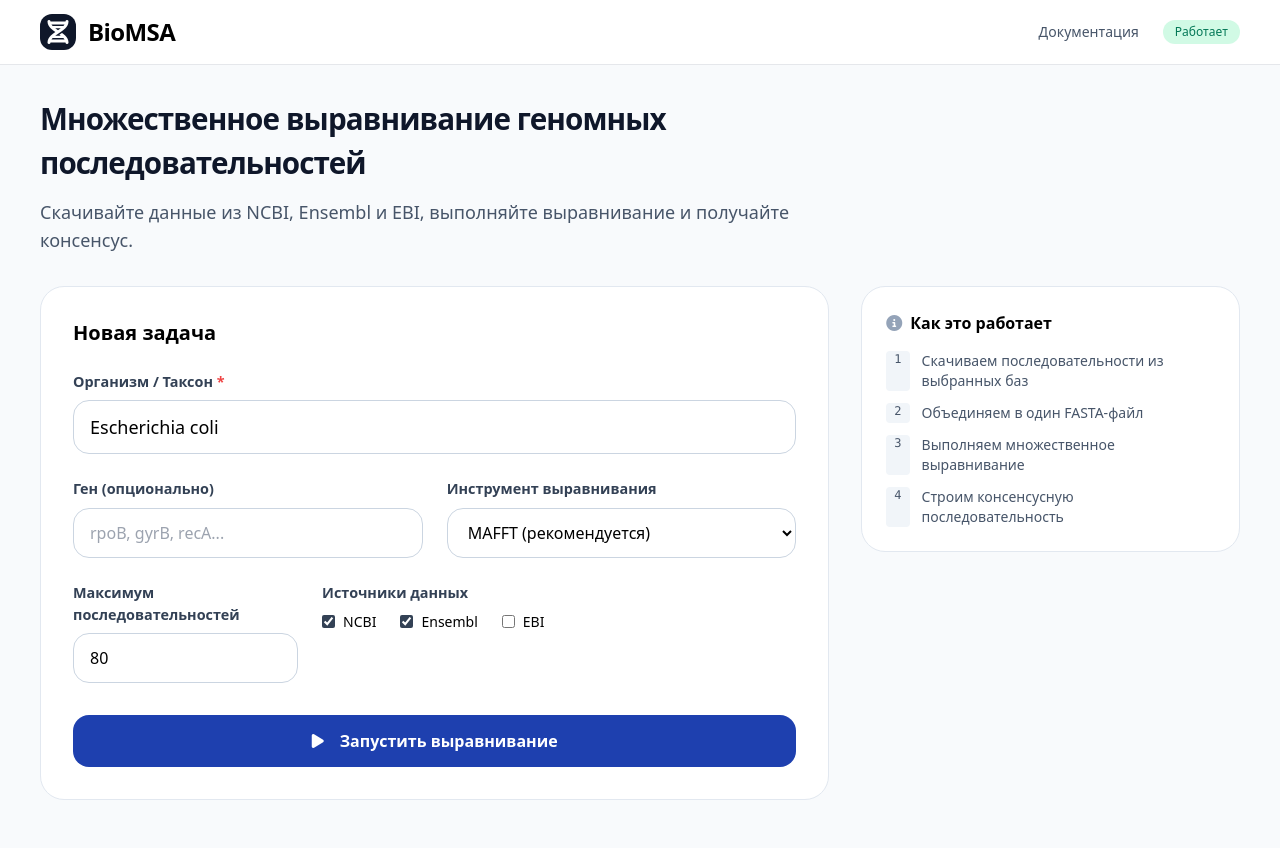
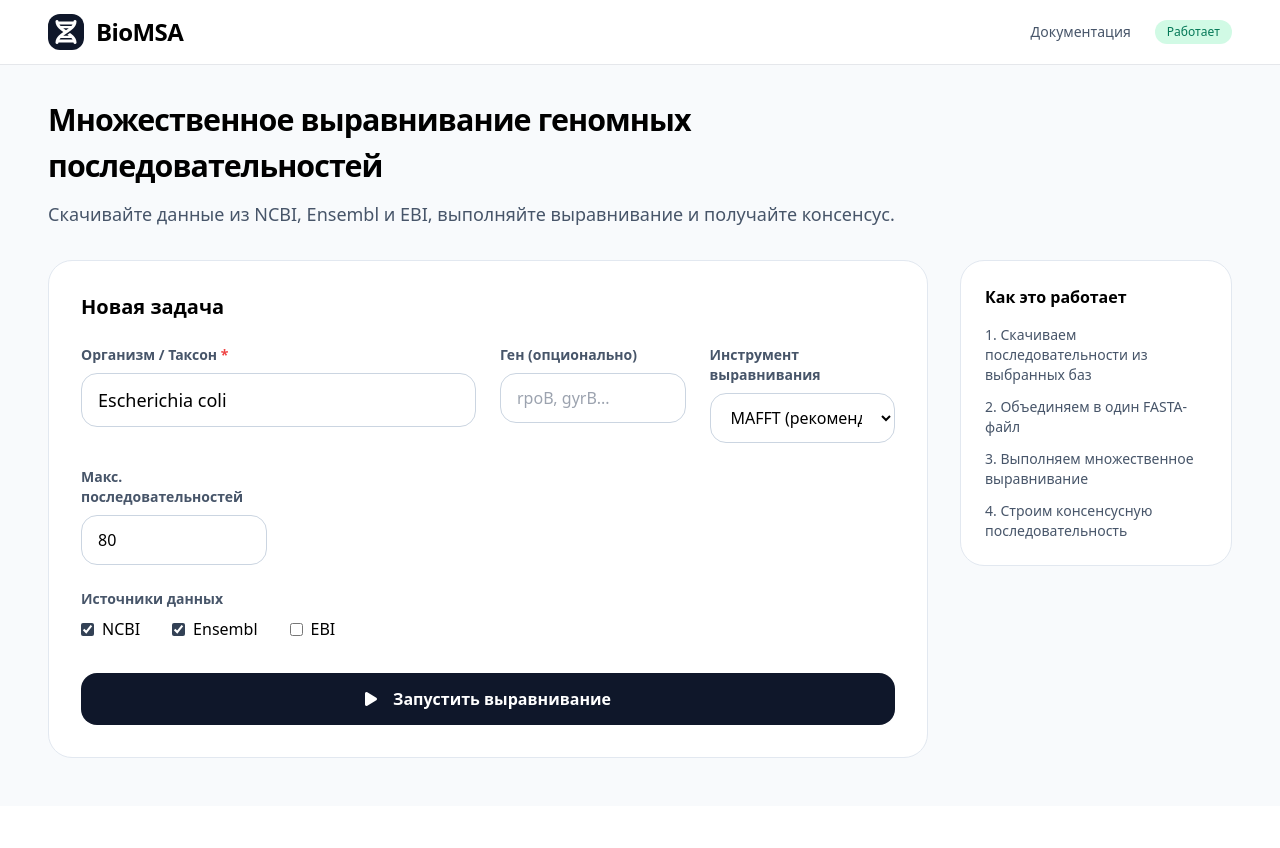
Before and after one commit to ivanklimovich19/bio-msa-service, a FastAPI app: page / in a window 1280 px wide. After the commit the page ends 758 px from the top, so only its background shows below. Run offline with FastAPI, Linux system fonts and the light colour scheme; parts of the project's set-up code (start-up, migrations or seed data) failed here and were passed over; some libraries are stand-ins or nearby versions.

Commit message:
index.html

```diff
--- a/app/templates/index.html
+++ b/app/templates/index.html
@@ -8,17 +8,12 @@
     <link rel="stylesheet" href="https://cdnjs.cloudflare.com/ajax/libs/font-awesome/6.5.1/css/all.min.css">
     <style>
         body { font-family: system-ui, -apple-system, BlinkMacSystemFont, "Segoe UI", Roboto, sans-serif; }
-        .section-title { font-size: 1.85rem; font-weight: 700; letter-spacing: -0.03em; color: #0f172a; }
-        .card { border: 1px solid #e2e8f0; }
-        .form-label { font-weight: 600; color: #334155; font-size: 0.9rem; }
-        .btn-primary { background-color: #1e40af; color: white; font-weight: 600; }
-        .btn-primary:hover { background-color: #1e3a8a; }
+        .section-title { font-size: 1.9rem; font-weight: 700; letter-spacing: -0.03em; }
     </style>
 </head>
 <body class="bg-slate-50">
-    <!-- Navbar -->
     <nav class="bg-white border-b">
-        <div class="max-w-[1400px] mx-auto px-10 h-16 flex items-center justify-between">
+        <div class="max-w-screen-2xl mx-auto px-12 h-16 flex items-center justify-between">
             <div class="flex items-center gap-x-3">
                 <div class="w-9 h-9 bg-slate-900 rounded-xl flex items-center justify-center">
                     <i class="fa-solid fa-dna text-white text-2xl"></i>
@@ -32,67 +27,63 @@
         </div>
     </nav>
 
-    <div class="max-w-[1400px] mx-auto px-10 pt-8 pb-12">
-        <div class="max-w-3xl mb-8">
+    <div class="max-w-screen-2xl mx-auto px-12 pt-8 pb-12">
+
+        <!-- Заголовок -->
+        <div class="max-w-4xl mb-8">
             <h1 class="section-title mb-3">Множественное выравнивание геномных последовательностей</h1>
             <p class="text-slate-600 text-lg">Скачивайте данные из NCBI, Ensembl и EBI, выполняйте выравнивание и получайте консенсус.</p>
         </div>
 
-        <div class="grid grid-cols-1 lg:grid-cols-12 gap-8">
+        <div class="grid grid-cols-1 xl:grid-cols-12 gap-8">
 
-            <!-- Форма (теперь шире) -->
-            <div class="lg:col-span-8">
-                <div class="card bg-white rounded-3xl p-8">
+            <!-- Форма (очень широкая) -->
+            <div class="xl:col-span-9">
+                <div class="bg-white border border-slate-200 rounded-3xl p-8">
                     <h2 class="text-xl font-semibold mb-6">Новая задача</h2>
 
                     <form id="msa-form" onsubmit="submitTask(event)">
-                        <div class="grid grid-cols-1 md:grid-cols-2 gap-6">
-                            <!-- Организм -->
-                            <div class="md:col-span-2">
-                                <label class="form-label block mb-2">Организм / Таксон <span class="text-red-500">*</span></label>
+                        <div class="grid grid-cols-1 md:grid-cols-2 xl:grid-cols-4 gap-6">
+
+                            <div class="xl:col-span-2">
+                                <label class="block text-sm font-semibold text-slate-600 mb-2">Организм / Таксон <span class="text-red-500">*</span></label>
                                 <input type="text" id="organism" required value="Escherichia coli"
                                        class="w-full px-4 py-3 border border-slate-300 rounded-2xl text-lg">
                             </div>
 
-                            <!-- Ген -->
                             <div>
-                                <label class="form-label block mb-2">Ген (опционально)</label>
-                                <input type="text" id="gene" placeholder="rpoB, gyrB, recA..."
+                                <label class="block text-sm font-semibold text-slate-600 mb-2">Ген (опционально)</label>
+                                <input type="text" id="gene" placeholder="rpoB, gyrB..."
                                        class="w-full px-4 py-3 border border-slate-300 rounded-2xl">
                             </div>
 
-                            <!-- Инструмент -->
                             <div>
-                                <label class="form-label block mb-2">Инструмент выравнивания</label>
+                                <label class="block text-sm font-semibold text-slate-600 mb-2">Инструмент выравнивания</label>
                                 <select id="alignment_tool" class="w-full px-4 py-3 border border-slate-300 rounded-2xl bg-white">
                                     <option value="mafft">MAFFT (рекомендуется)</option>
                                     <option value="clustalo">Clustal Omega</option>
                                     <option value="muscle">MUSCLE</option>
                                 </select>
                             </div>
-                        </div>
 
-                        <div class="mt-6 grid grid-cols-1 md:grid-cols-3 gap-6">
-                            <!-- Max sequences -->
                             <div>
-                                <label class="form-label block mb-2">Максимум последовательностей</label>
+                                <label class="block text-sm font-semibold text-slate-600 mb-2">Макс. последовательностей</label>
                                 <input type="number" id="max_sequences" value="80" min="10" max="300"
                                        class="w-full px-4 py-3 border border-slate-300 rounded-2xl">
                             </div>
+                        </div>
 
-                            <!-- Источники -->
-                            <div class="md:col-span-2">
-                                <label class="form-label block mb-2">Источники данных</label>
-                                <div class="flex flex-wrap gap-x-6 gap-y-2">
-                                    <label class="flex items-center gap-x-2 text-sm"><input type="checkbox" id="source_ncbi" checked class="accent-slate-700"> NCBI</label>
-                                    <label class="flex items-center gap-x-2 text-sm"><input type="checkbox" id="source_ensembl" checked class="accent-slate-700"> Ensembl</label>
-                                    <label class="flex items-center gap-x-2 text-sm"><input type="checkbox" id="source_ebi" class="accent-slate-700"> EBI</label>
-                                </div>
+                        <div class="mt-6">
+                            <label class="block text-sm font-semibold text-slate-600 mb-2">Источники данных</label>
+                            <div class="flex flex-wrap gap-x-8 gap-y-2">
+                                <label class="flex items-center gap-x-2"><input type="checkbox" id="source_ncbi" checked class="accent-slate-700"> NCBI</label>
+                                <label class="flex items-center gap-x-2"><input type="checkbox" id="source_ensembl" checked class="accent-slate-700"> Ensembl</label>
+                                <label class="flex items-center gap-x-2"><input type="checkbox" id="source_ebi" class="accent-slate-700"> EBI</label>
                             </div>
                         </div>
 
                         <button type="submit" id="submit-btn"
-                                class="mt-8 w-full py-3.5 btn-primary rounded-2xl flex items-center justify-center gap-x-2 text-base">
+                                class="mt-8 w-full py-3.5 bg-slate-900 hover:bg-black transition text-white rounded-2xl flex items-center justify-center gap-x-2 text-base font-semibold">
                             <i class="fa-solid fa-play mr-2"></i>
                             <span>Запустить выравнивание</span>
                         </button>
@@ -101,31 +92,28 @@
             </div>
 
             <!-- Правая колонка -->
-            <div class="lg:col-span-4">
-                <div class="card bg-white rounded-3xl p-6 h-fit">
-                    <h3 class="font-semibold mb-4 flex items-center gap-x-2">
-                        <i class="fa-solid fa-info-circle text-slate-400"></i>
-                        <span>Как это работает</span>
-                    </h3>
+            <div class="xl:col-span-3">
+                <div class="bg-white border border-slate-200 rounded-3xl p-6">
+                    <h3 class="font-semibold mb-4">Как это работает</h3>
                     <div class="space-y-3 text-sm text-slate-600">
-                        <div class="flex gap-3"><span class="font-mono text-xs bg-slate-100 px-2 rounded">1</span> Скачиваем последовательности из выбранных баз</div>
-                        <div class="flex gap-3"><span class="font-mono text-xs bg-slate-100 px-2 rounded">2</span> Объединяем в один FASTA-файл</div>
-                        <div class="flex gap-3"><span class="font-mono text-xs bg-slate-100 px-2 rounded">3</span> Выполняем множественное выравнивание</div>
-                        <div class="flex gap-3"><span class="font-mono text-xs bg-slate-100 px-2 rounded">4</span> Строим консенсусную последовательность</div>
+                        <div>1. Скачиваем последовательности из выбранных баз</div>
+                        <div>2. Объединяем в один FASTA-файл</div>
+                        <div>3. Выполняем множественное выравнивание</div>
+                        <div>4. Строим консенсусную последовательность</div>
                     </div>
                 </div>
             </div>
         </div>
 
         <!-- Блок текущей задачи -->
-        <div id="current-task-panel" class="hidden mt-8 max-w-[900px]">
-            <div class="card bg-white rounded-3xl p-8">
-                <div class="flex justify-between items-start mb-5">
+        <div id="current-task-panel" class="hidden mt-8">
+            <div class="bg-white border border-slate-200 rounded-3xl p-8 max-w-[1100px]">
+                <div class="flex justify-between mb-5">
                     <div>
                         <div class="font-semibold text-lg">Текущая задача</div>
-                        <div id="current-task-id" class="font-mono text-xs text-slate-500 mt-0.5"></div>
+                        <div id="current-task-id" class="font-mono text-xs text-slate-500"></div>
                     </div>
-                    <button onclick="hideCurrentTask()" class="text-3xl leading-none text-slate-300 hover:text-slate-500">×</button>
+                    <button onclick="hideCurrentTask()" class="text-3xl text-slate-300 hover:text-slate-500">×</button>
                 </div>
 
                 <div id="task-progress">
@@ -133,25 +121,14 @@
                         <div id="current-step" class="font-medium"></div>
                         <div id="progress-percent" class="font-mono text-slate-500"></div>
                     </div>
-                    <div class="h-2.5 bg-slate-100 rounded-full overflow-hidden">
-                        <div id="progress-bar" class="h-2.5 bg-slate-700 transition-all rounded-full" style="width:0%"></div>
-                    </div>
+                    <div class="h-2.5 bg-slate-100 rounded-full"><div id="progress-bar" class="h-2.5 bg-slate-700 rounded-full transition-all" style="width:0%"></div></div>
                 </div>
 
                 <div id="task-success" class="hidden mt-6">
-                    <div class="text-emerald-600 font-semibold mb-4 flex items-center gap-x-2">
-                        <i class="fa-solid fa-check-circle"></i>
-                        <span>Задача успешно завершена</span>
-                    </div>
+                    <div class="text-emerald-600 font-semibold mb-4">Задача успешно завершена</div>
                     <div class="flex gap-3">
-                        <button onclick="downloadFile('aligned.fasta')"
-                                class="px-6 py-2.5 bg-slate-900 hover:bg-black transition text-white rounded-2xl text-sm flex items-center gap-x-2">
-                            <i class="fa-solid fa-download"></i> Выровненный FASTA
-                        </button>
-                        <button onclick="downloadFile('consensus.fasta')"
-                                class="px-6 py-2.5 border border-slate-300 hover:bg-slate-50 rounded-2xl text-sm flex items-center gap-x-2">
-                            <i class="fa-solid fa-download"></i> Консенсус
-                        </button>
+                        <button onclick="downloadFile('aligned.fasta')" class="px-6 py-2.5 bg-slate-900 text-white rounded-2xl text-sm">Скачать выровненный FASTA</button>
+                        <button onclick="downloadFile('consensus.fasta')" class="px-6 py-2.5 border rounded-2xl text-sm">Скачать консенсус</button>
                     </div>
                 </div>
             </div>
@@ -195,7 +172,7 @@
             document.getElementById('current-task-id').textContent = taskId;
             document.getElementById('progress-bar').style.width = '5%';
             document.getElementById('progress-percent').textContent = '5%';
-            document.getElementById('current-step').textContent = 'Задача принята в обработку...';
+            document.getElementById('current-step').textContent = 'Задача принята...';
             document.getElementById('task-success').classList.add('hidden');
         }
 
@@ -215,8 +192,8 @@
                 document.getElementById('current-step').textContent = task.current_step || '';
 
                 if (task.status === 'SUCCESS') { clearInterval(pollInterval); document.getElementById('task-success').classList.remove('hidden'); }
-                if (task.status === 'FAILURE') { clearInterval(pollInterval); document.getElementById('current-step').innerHTML = `<span class="text-red-600">Ошибка выполнения</span>`; }
-            }, 2200);
+                if (task.status === 'FAILURE') { clearInterval(pollInterval); document.getElementById('current-step').innerHTML = `<span class="text-red-600">Ошибка</span>`; }
+            }, 2000);
         }
 
         function downloadFile(filename) {
```
